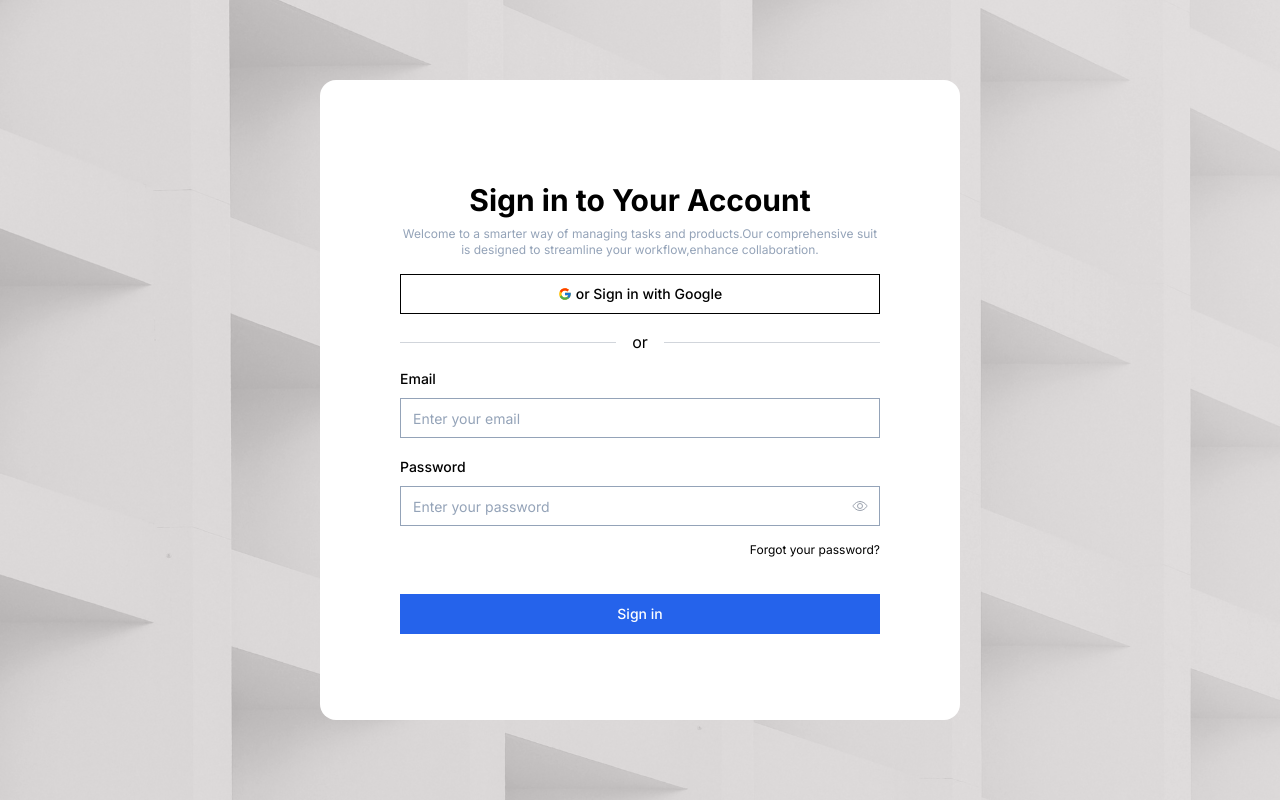
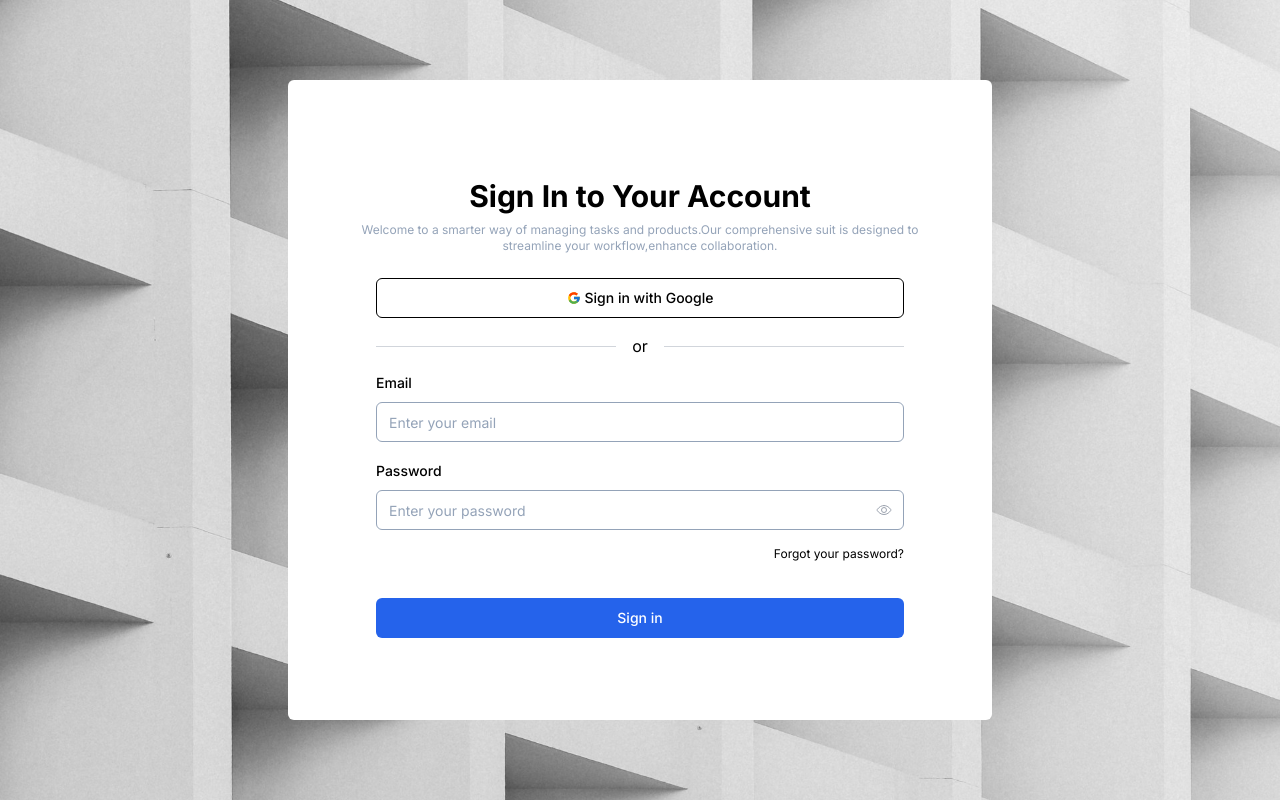
Before and after one commit to aljodavis/login, a Next.js app: page / in a window 1280 px wide. Built offline with nearby package versions, Linux system fonts and the light colour scheme.

Commit message:
login  working2

```diff
--- a/app/page.tsx
+++ b/app/page.tsx
@@ -9,49 +9,48 @@ import Image from "next/image";
 
 export default function Home() {
   return (
-    <main className="flex h-screen items-center justify-center p-4 md:p-10">
-      <div className="absolute inset-0 bg-cover bg-center opacity-50 -z-20 -0" style={{ backgroundImage: "url('/images/background.jpeg')" }}>
-      </div>
-      <div className="absolute inset-0 -z-10 bg-[#c9c3c378]"></div>
-      <div className="grid w-[90vw] md:w-[70vw] lg:w-[50vw] h-[80vh] grid-cols-1  ">
-        <div className="bg-white text-black flex items-center justify-center flex-col rounded-2xl">
+    <main className="flex h-screen items-center absolute justify-center p-4 md:p-10 bg-hero bg-opacity-0.1 bg-white size-full bg-cover bg-center">
+      <div className="grid w-[90vw] md:w-[70vw] lg:w-[55vw] h-[80vh] grid-cols-1  ">
+        <div className="bg-white text-black flex items-center justify-center flex-col rounded-[6px] dark:bg-black dark:text-white">
           <div className="my-4">
-            <h1 className="text-3xl font-bold text-center justify-center">Sign in to Your Account</h1>
-            <p className="mt-2 text-xs text-center justify-center text-slate-400 mx-auto w-3/4">Welcome to a smarter way of managing tasks and products.Our comprehensive suit is designed to streamline your workflow,enhance collaboration.</p>
+            <h1 className="text-1.75xl lg:text-3xl font-bold text-center justify-center">Sign In to Your Account</h1>
+            <p className="mt-2 text-xs text-center justify-center text-slate-400 mx-auto w-5/6">Welcome to a smarter way of managing tasks and products.Our comprehensive suit is designed to streamline your workflow,enhance collaboration.</p>
 
           </div>
           <form className="w-3/4">
-            <Button className="flex items-center w-full px-4 md:px-12 bg-transparet rounded-s-lg gap-1" variant="outline">
+            <Button className="flex items-center w-full mt-2 px-4 md:px-12 bg-transparet rounded-[6px] gap-1 dark:text-white" variant="outline">
               <FcGoogle />
-              or Sign in with Google
+              Sign in with Google
             </Button>
 
             <div className=" mt-4 flex items-center mb-3">
               <div className="flex-grow border-t border-gray-300"></div>
-              <span className="mx-4 text-black">or</span>
+              <span className="mx-4 text-black dark:text-white">or</span>
               <div className="flex-grow border-t border-gray-300"></div>
             </div>
 
             <Label className="mb-4" htmlFor="email">Email</Label>
-            <Input className="mt-2 mb-4 w-[100%] bg-transparent rounded-lg  text-slate-400" type="email" id="email" placeholder="Enter your email"></Input>
+            <Input className="mt-2 mb-4 w-full bg-transparent rounded-[6px]  text-slate-400" type="email" id="email" placeholder="Enter your email"></Input>
 
             <Label htmlFor="password">Password</Label>
             <div className="relative">
               <Input
-                className="mt-2 mb-4 pr-10 bg-transparent rounded-lg text-slate-400" type="password" id="password" placeholder="Enter your password"
+                className="mt-2 mb-4 pr-10 bg-transparent rounded-[6px] text-slate-400" type="password" id="password" placeholder="Enter your password"
               />
               <IoEyeOutline className="absolute right-3 top-3 text-gray-400 cursor-pointer" />
             </div>
 
-            <div className="mt-0.5 mb-3 text-xs text-right   w-full">Forgot your password?</div>
+            <div className="mt-0.5 mb-1 text-xs lg:mb-3 text-right w-full dark:text-white">Forgot your password?</div>
 
-            <Button type="submit" className="w-full mt-6 bg-blue-600 text-white rounded-lg hover:bg-blue-900">
+            <Button type="submit" className="w-full mt-6 bg-blue-600 text-white rounded-[6px] hover:bg-blue-900">
               Sign in
             </Button>
           </form>
         </div>
       </div>
 
+      {/* <div className="absolute inset-0 -z-10 bg-[#f9f7f79b]"></div> */}
+
     </main>
   );
 }
--- a/tailwind.config.ts
+++ b/tailwind.config.ts
@@ -18,6 +18,9 @@ const config = {
       },
     },
     extend: {
+      backgroundImage: {
+        'hero': "url('/images/background.jpeg')",
+      },
       colors: {
         border: "hsl(var(--border))",
         input: "hsl(var(--input))",
```
